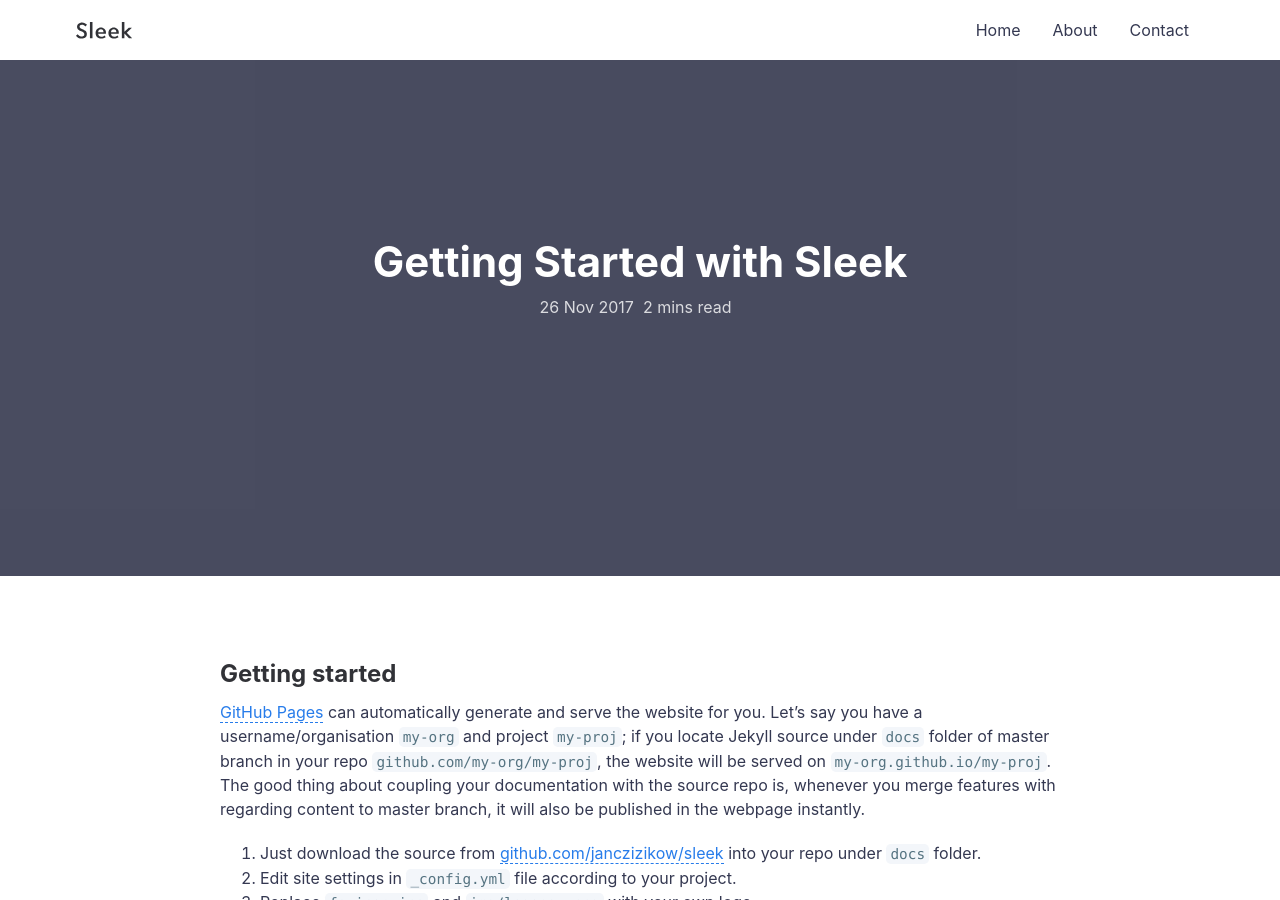
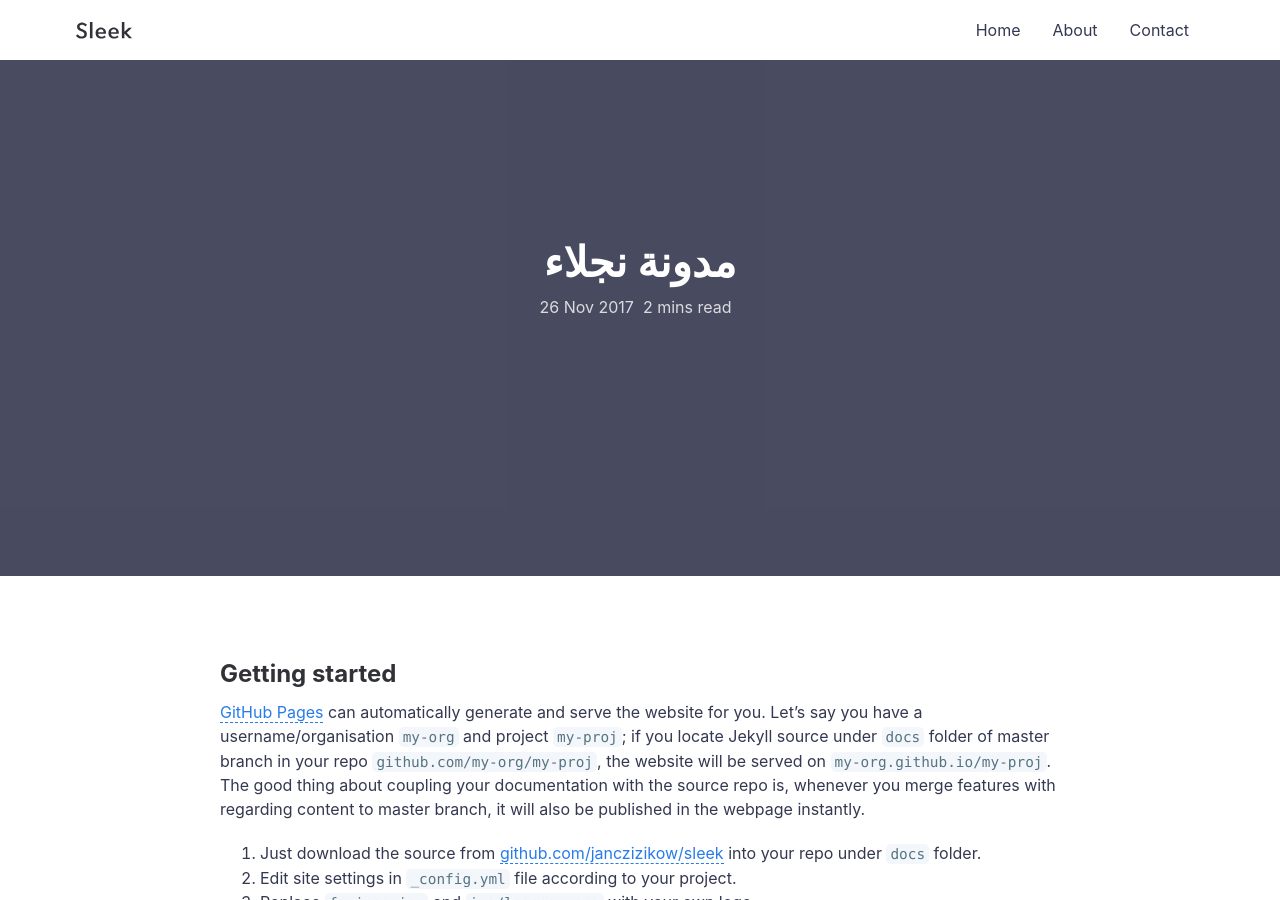
Before and after one commit to NajlaaSA/Blog, a Jekyll site: the page built from _posts/2017-11-26-getting-started.md, in a window 1280 px wide and 900 px high. Built offline with Jekyll 4.4.1, drawn with Linux system fonts in a browser that asks for light colours; comment, search, counter and statistics services are not loaded.

Commit message:
Update 2017-11-26-getting-started.md

```diff
--- a/_posts/2017-11-26-getting-started.md
+++ b/_posts/2017-11-26-getting-started.md
@@ -1,6 +1,6 @@
 ---
 layout: post
-title: Getting Started with Sleek
+title: مدونة نجلاء
 featured-img: sleek
 ---
 
```
